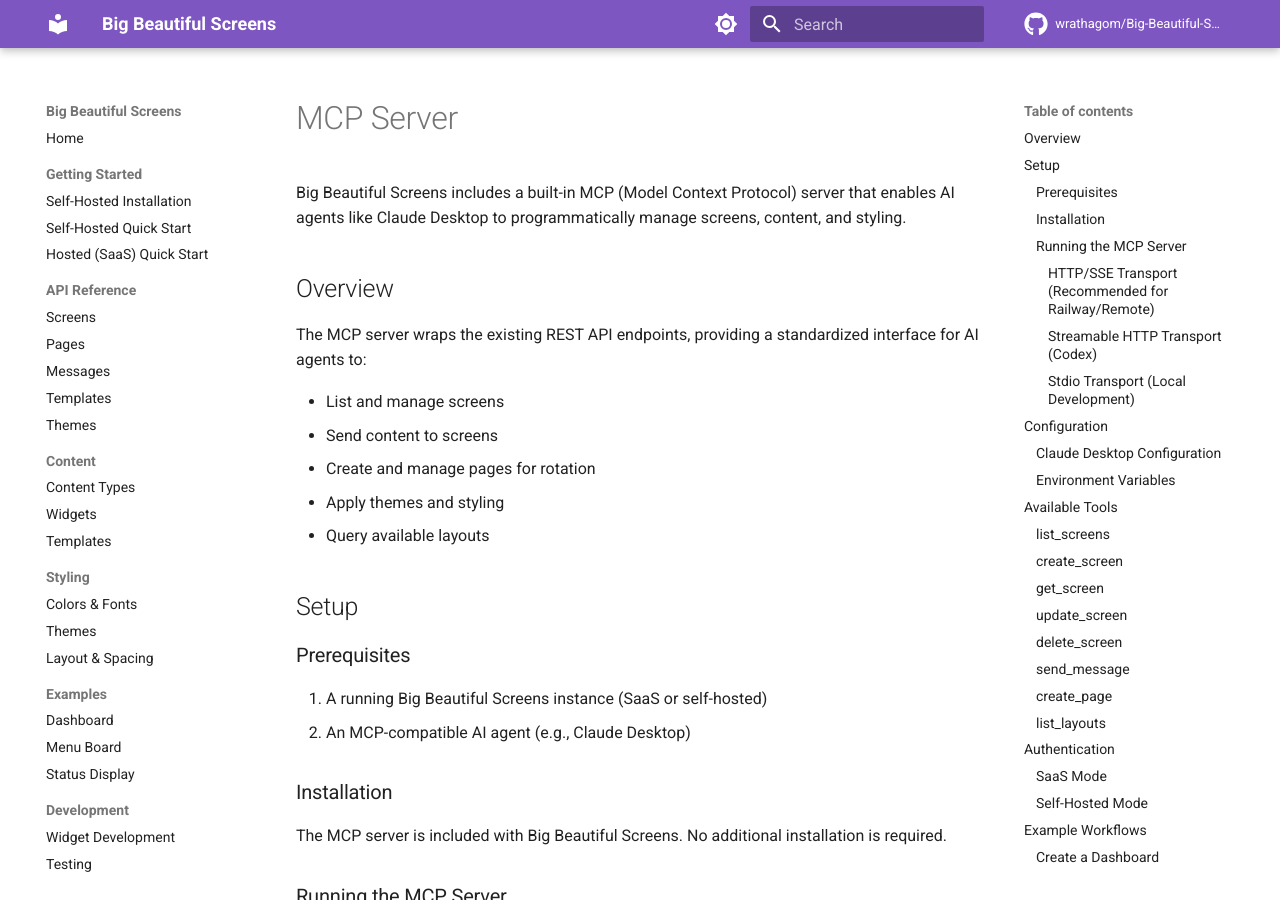
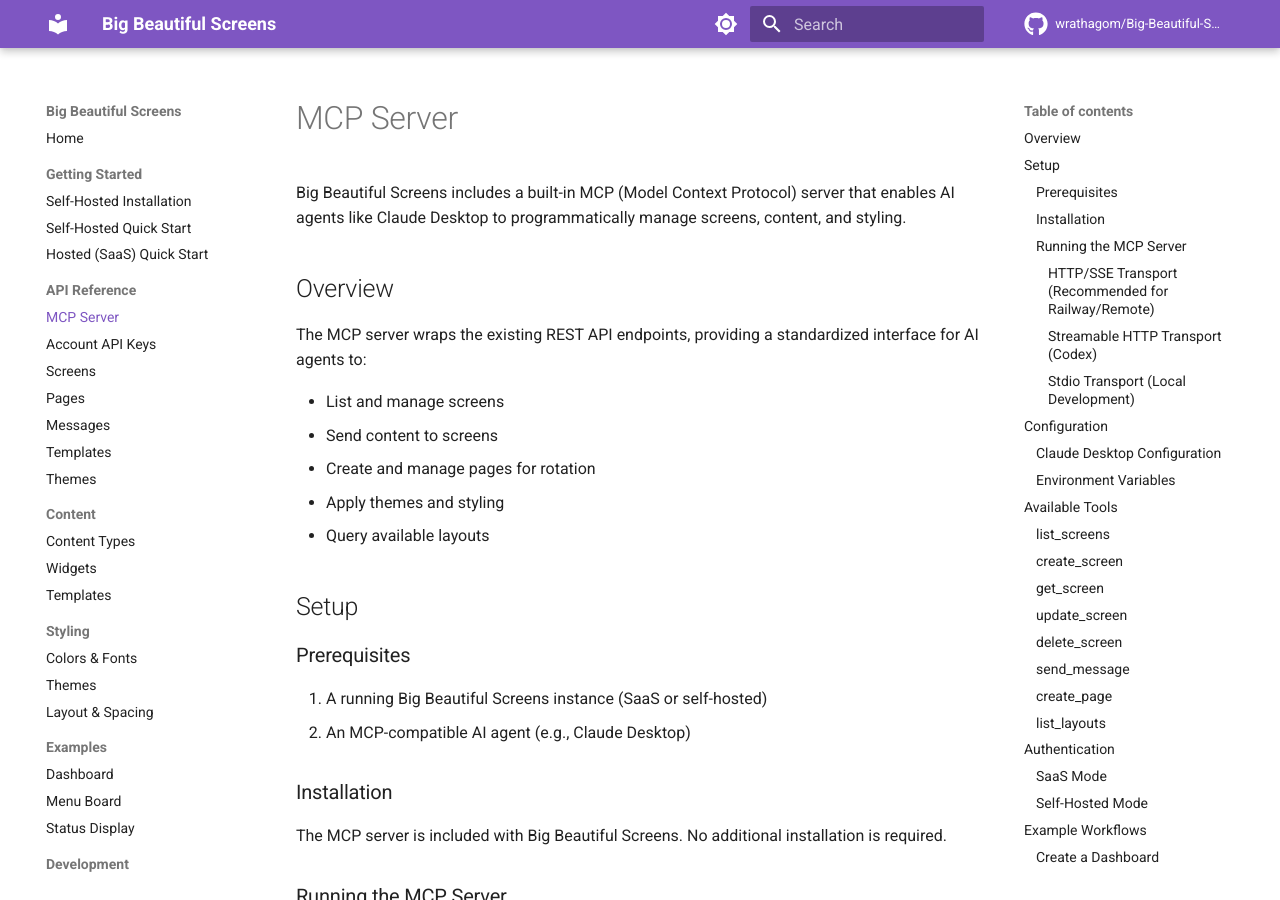
Before and after one commit to wrathagom/Big-Beautiful-Screens, an MkDocs documentation site: the page built from docs/api/mcp-server.md, in a window 1280 px wide and 900 px high. Built offline with MkDocs 1.6.1 and Material for MkDocs 9.7.7, drawn with Linux system fonts in a browser that asks for light colours; comment, search, counter and statistics services are not loaded.

Commit message:
Update docs navigation MCP link

```diff
--- a/mkdocs.yml
+++ b/mkdocs.yml
@@ -66,6 +66,8 @@ nav:
     - Self-Hosted Quick Start: getting-started/quickstart.md
     - Hosted (SaaS) Quick Start: getting-started/saas-quickstart.md
   - API Reference:
+    - MCP Server: api/mcp-server.md
+    - Account API Keys: api/account-keys.md
     - Screens: api/screens.md
     - Pages: api/pages.md
     - Messages: api/messages.md
```
